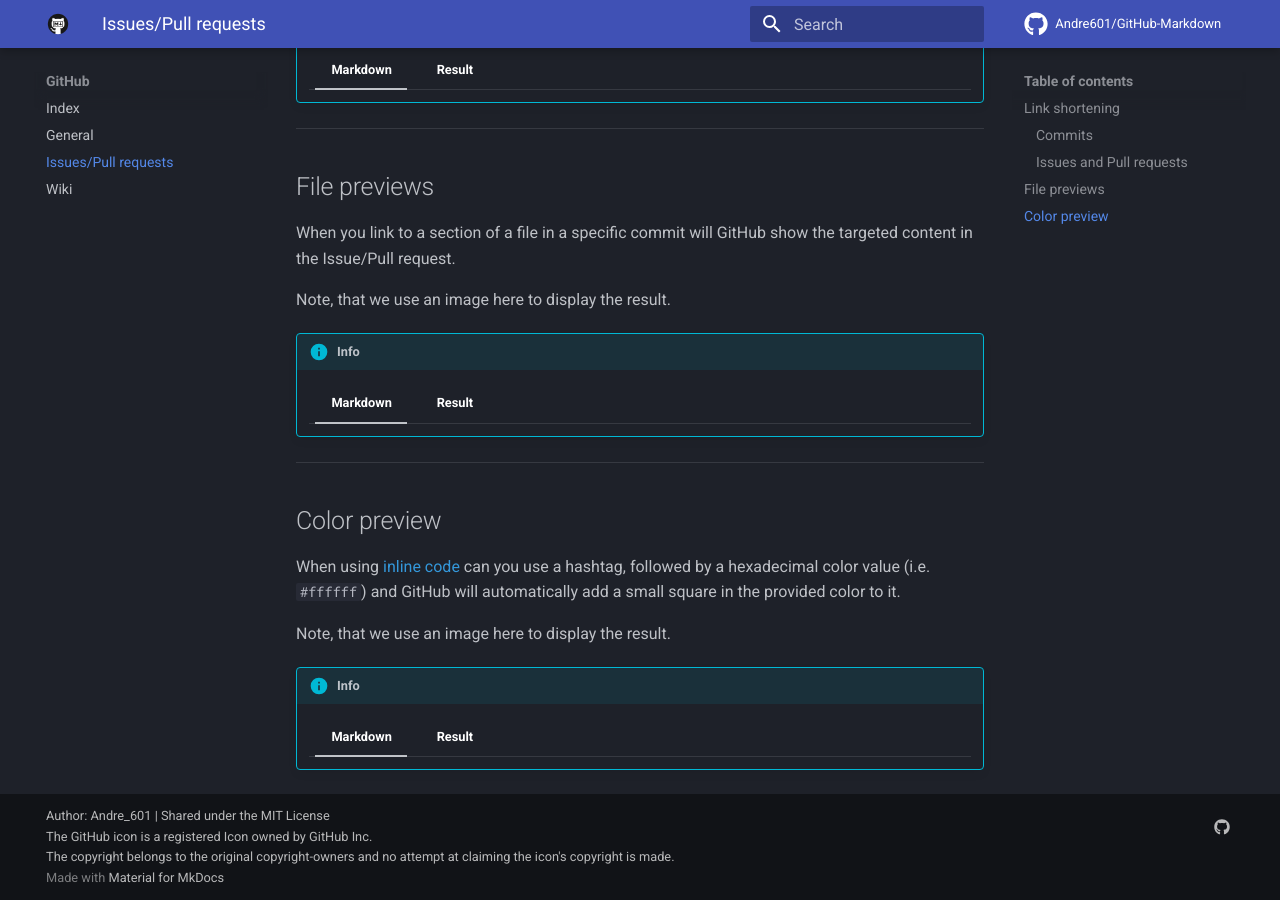
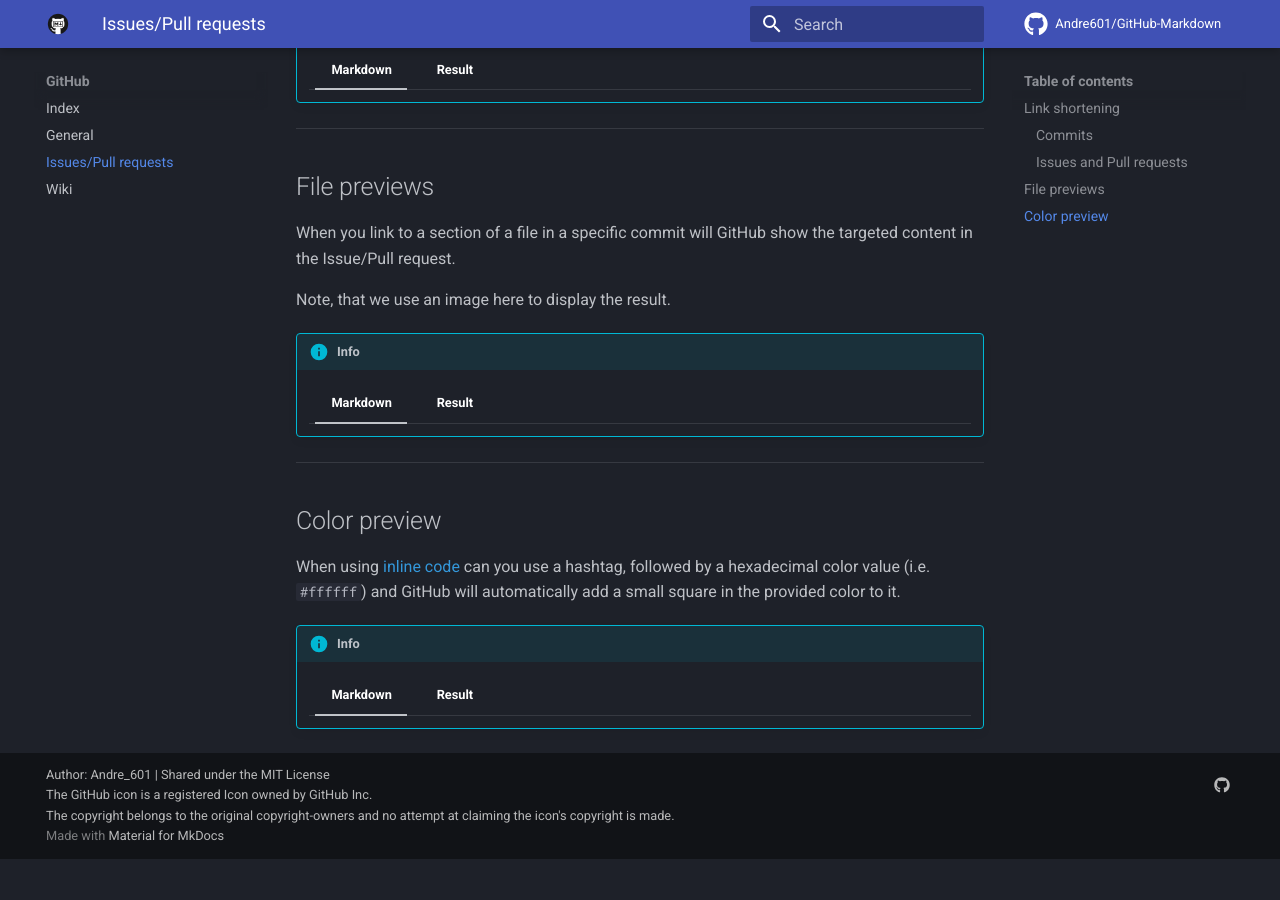
Before and after one commit to Andre601/GitHub-Markdown, an MkDocs documentation site: the page built from docs/github/issues-pull-requests.md, in a window 1280 px wide and 900 px high, scrolled down 1324 px. Built offline with MkDocs 1.6.1 and Material for MkDocs 9.7.7, drawn with Linux system fonts in a browser that asks for light colours; comment, search, counter and statistics services are not loaded; after the commit the page ends 2183 px from its top, so only the background shows below that.

Commit message:
Update issues-pull-requests.md

````diff
--- a/docs/github/issues-pull-requests.md
+++ b/docs/github/issues-pull-requests.md
@@ -100,8 +100,6 @@
 ## Color preview
 When using [inline code](../general#inline-code) can you use a hashtag, followed by a hexadecimal color value (i.e. `#ffffff`) and GitHub will automatically add a small square in the provided color to it.
 
-Note, that we use an image here to display the result.
-
 !!! info
     === "Markdown"
         ```
````
